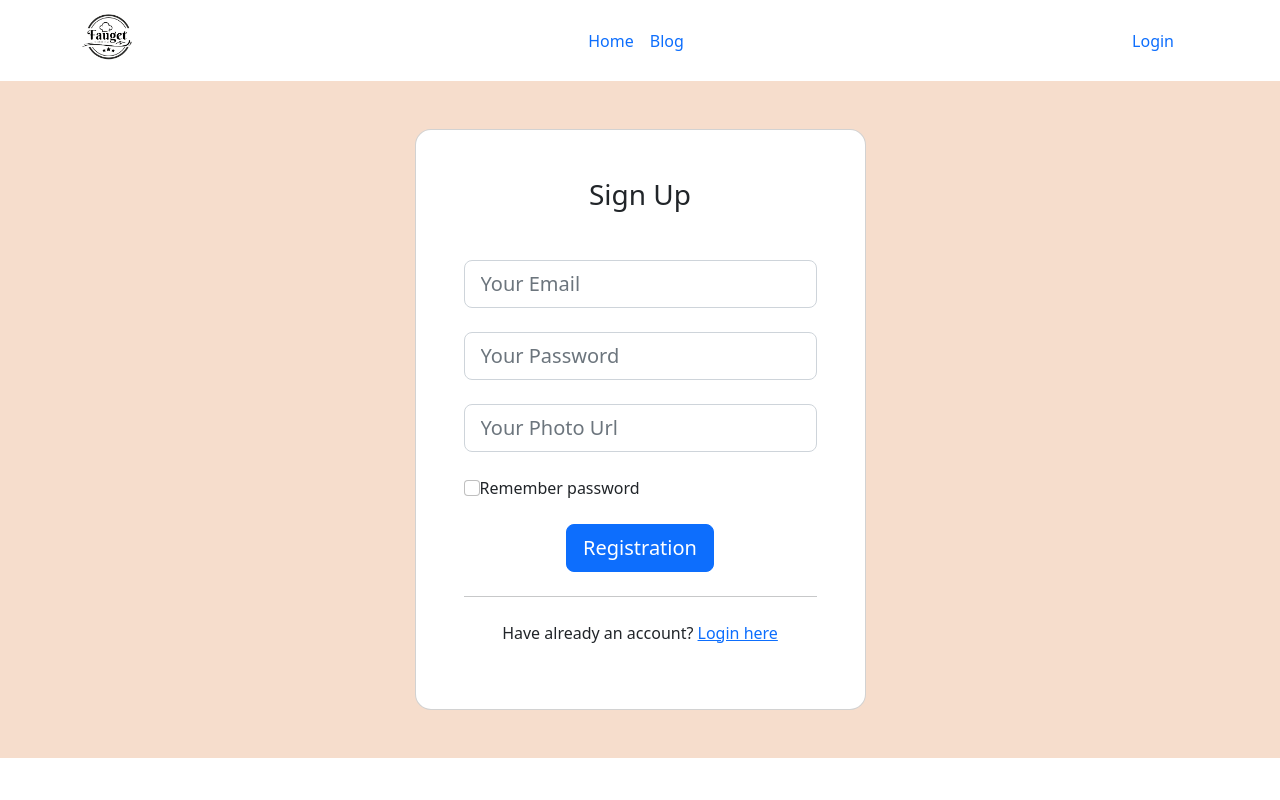
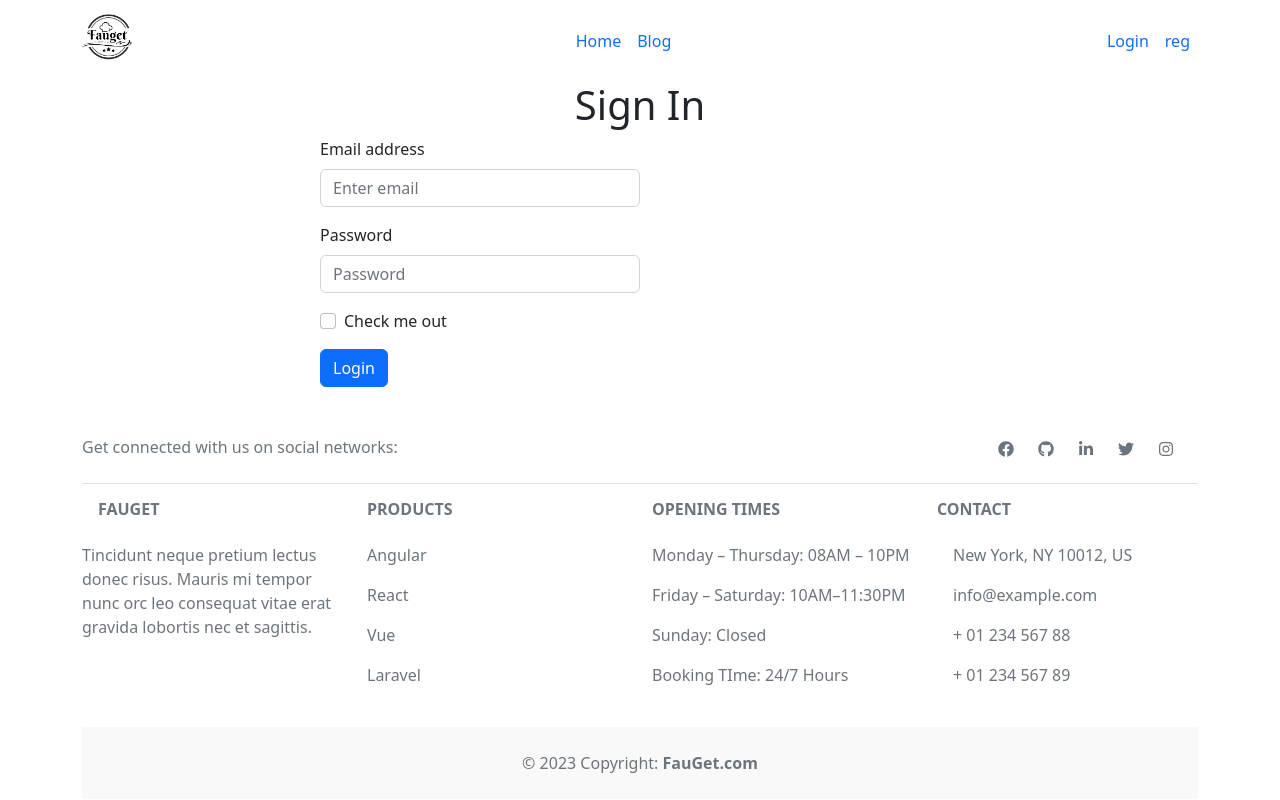
Before and after one commit to Yeakub1/chef-guru, a React (Vite) app: page /login in a window 1280 px wide. Shown: the top 800 px of the page. Built offline with nearby package versions, Linux system fonts and the light colour scheme.

Commit message:
login from

```diff
--- a/package.json
+++ b/package.json
@@ -11,6 +11,7 @@
   },
   "dependencies": {
     "bootstrap": "^5.2.3",
+    "firebase": "^9.21.0",
     "localforage": "^1.10.0",
     "match-sorter": "^6.3.1",
     "react": "^18.2.0",
--- a/src/components/Home/ChefData/ChefData.jsx
+++ b/src/components/Home/ChefData/ChefData.jsx
@@ -8,7 +8,7 @@ const ChefData = ({ chef }) => {
   return (
     <Container>
       <div className="">
-        <div style={{ width: "18rem" }}>
+        <div className="mt-5 " style={{ width: "18rem" }}>
           <Card.Img variant="top" src={img} />
           <Card.Body className="text-center">
             <Card.Title>{name}</Card.Title>
--- a/src/components/Home/Header/Header.jsx
+++ b/src/components/Home/Header/Header.jsx
@@ -7,8 +7,8 @@ const Header = () => {
     return (
       <Navbar collapseOnSelect expand="lg" bg="" variant="light">
         <Container>
-          <Navbar.Brand >
-            <Link to='/'>
+          <Navbar.Brand>
+            <Link to="/">
               {" "}
               <h6>
                 <img src={logo} alt="" width={50} />
@@ -36,8 +36,8 @@ const Header = () => {
                 </Link>
               </Nav.Link>
               <Nav.Link>
-                <Link className="text-decoration-none" to="/reg">
-
+                <Link className="text-decoration-none" to="/registion">
+                  reg
                 </Link>
               </Nav.Link>
             </Nav>
--- a/src/components/Pages/UserDetails/UserDetails.jsx
+++ b/src/components/Pages/UserDetails/UserDetails.jsx
@@ -1,6 +1,6 @@
 import React from 'react';
 import { Button, Card, Container } from 'react-bootstrap';
-import {  useLoaderData } from 'react-router-dom';
+import {  Link, useLoaderData } from 'react-router-dom';
 import { AiFillLike } from "react-icons/ai";
 
 
@@ -69,6 +69,14 @@ const UserDetails = () => {
             </Card>
           </div>
         </div>
+        <Link
+          to="/"
+          className="px-8 py-3 font-semibold rounded bg-cyan-200 text-gray-900"
+        >
+          <button className="px-4 py-2 bg-primary border-0 mb-5">
+            Back to homepage
+          </button>
+        </Link>
       </Container>
     );
 };
--- /dev/null
+++ b/src/components/Registion/Registion.jsx
@@ -0,0 +1,61 @@
+import React from "react";
+import { Button, Form } from "react-bootstrap";
+
+const Registion = () => {
+  return (
+    <div className="w-50 mx-auto">
+      <h1 className="text-center ">Sign Up</h1>
+      <Form>
+        <Form.Group className="mb-3 " controlId="formBasicEmail">
+          <Form.Label>Name</Form.Label>
+          <Form.Control
+            className="w-50"
+            name="name"
+            type="text"
+            required
+            placeholder="Your Name"
+          />
+        </Form.Group>
+        <Form.Group className="mb-3 " controlId="formBasicEmail">
+          <Form.Label>Email address</Form.Label>
+          <Form.Control
+            className="w-50"
+            type="email"
+            name="email"
+            required
+            placeholder="Enter email"
+          />
+        </Form.Group>
+        <Form.Group className="mb-3 " controlId="formBasicEmail">
+          <Form.Label>Photo Url</Form.Label>
+          <Form.Control
+            className="w-50"
+            type="text"
+            name="photo"
+            required
+            placeholder="Your Photo Url"
+          />
+        </Form.Group>
+
+        <Form.Group className="mb-3" controlId="formBasicPassword">
+          <Form.Label>Password</Form.Label>
+          <Form.Control
+            className="w-50"
+            type="password"
+            name="password"
+            required
+            placeholder="Password"
+          />
+        </Form.Group>
+        <Form.Group className="mb-3" controlId="formBasicCheckbox">
+          <Form.Check type="checkbox" label="Check me out" />
+        </Form.Group>
+        <Button variant="primary" type="submit">
+          Registration
+        </Button>
+      </Form>
+    </div>
+  );
+};
+
+export default Registion;
--- a/src/components/User/Login/Login.jsx
+++ b/src/components/User/Login/Login.jsx
@@ -1,77 +1,39 @@
 import React from 'react';
+import { Button, Form } from 'react-bootstrap';
 
 const Login = () => {
     return (
-      <div>
-        <section className="" style={{ backgroundColor: " #F6DDCC" }}>
-          <div className="container py-5 h-100">
-            <div className="row d-flex justify-content-center align-items-center h-100">
-              <div className="col-12 col-md-8 col-lg-6 col-xl-5">
-                <div
-                  className="card shadow-2-strong"
-                  style={{ borderRadius: "1rem" }}
-                >
-                  <div className="card-body p-5 text-center">
-                    <h3 className="mb-5">Sign in</h3>
-                    <div className="form-outline mb-4">
-                      <input
-                        type="email"
-                        id="typeEmailX-2"
-                        className="form-control form-control-lg"
-                        placeholder="Your Email"
-                      />
-                    </div>
-                    <div className="form-outline mb-4">
-                      <input
-                        type="password"
-                        id="typePasswordX-2"
-                        className="form-control form-control-lg"
-                        placeholder="Your Password"
-                      />
-                    </div>
-                    {/* Checkbox */}
-                    <div className="form-check d-flex justify-content-start mb-4">
-                      <input
-                        className="form-check-input"
-                        type="checkbox"
-                        defaultValue=""
-                        id="form1Example3"
-                      />
-                      <label
-                        className="form-check-label"
-                        htmlFor="form1Example3"
-                      >
-                        {"  "}
-                        Remember password{" "}
-                      </label>
-                    </div>
-                    <button
-                      className="btn btn-primary btn-lg btn-block"
-                      type="submit"
-                    >
-                      Login
-                    </button>
-                    <hr className="my-4" />
-                    <button
-                      className="btn btn-lg btn-block btn-primary mb-2 border-0"
-                      style={{ backgroundColor: "#dd4b39" }}
-                      type="submit"
-                    >
-                      <i className="fab fa-google me-2" /> Sign in with google
-                    </button>
-                    <button
-                      className="btn btn-lg btn-block btn-primary mb-2 bg-black border-0"
-                      type="submit"
-                    >
-                      <i className="fab fa-facebook-f me-2" />
-                      Sign in with Github
-                    </button>
-                  </div>
-                </div>
-              </div>
-            </div>
-          </div>
-        </section>
+      <div className="w-50 mx-auto">
+        <h1 className="text-center ">Sign In</h1>
+        <Form>
+          <Form.Group className="mb-3 " controlId="formBasicEmail">
+            <Form.Label>Email address</Form.Label>
+            <Form.Control
+              className="w-50"
+              type="email"
+              name="email"
+              required
+              placeholder="Enter email"
+            />
+          </Form.Group>
+
+          <Form.Group className="mb-3" controlId="formBasicPassword">
+            <Form.Label>Password</Form.Label>
+            <Form.Control
+              className="w-50"
+              type="password"
+              name="password"
+              required
+              placeholder="Password"
+            />
+          </Form.Group>
+          <Form.Group className="mb-3" controlId="formBasicCheckbox">
+            <Form.Check type="checkbox" label="Check me out" />
+          </Form.Group>
+          <Button variant="primary" type="submit">
+           Login
+          </Button>
+        </Form>
       </div>
     );
 };
--- a/src/components/User/Registerion/Registerion.jsx
+++ /dev/null
@@ -1,94 +0,0 @@
-import React from "react";
-import { Link } from "react-router-dom";
-
-const Registerion = () => {
-  return (
-    <div>
-      <section className="" style={{ backgroundColor: " #F6DDCC" }}>
-        <div className="container py-5 h-100">
-          <div className="row d-flex justify-content-center align-items-center h-100">
-            <div className="col-12 col-md-8 col-lg-6 col-xl-5">
-              <div
-                className="card shadow-2-strong"
-                style={{ borderRadius: "1rem" }}
-              >
-                <div className="card-body p-5 text-center">
-                  <h3 className="mb-5">Sign Up</h3>
-                  <div className="form-outline mb-4">
-                    <input
-                      type="email"
-                      id="email"
-                      name="email"
-                      required
-                      className="form-control form-control-lg"
-                      placeholder="Your Email"
-                    />
-                  </div>
-                  <div className="form-outline mb-4">
-                    <input
-                      type="password"
-                      id="password"
-                      name="password"
-                      required
-                      className="form-control form-control-lg"
-                      placeholder="Your Password"
-                    />
-                  </div>
-                  <div className="form-outline mb-4">
-                    <input
-                      type="text"
-                      id="text"
-                      name="text"
-                      required
-                      className="form-control form-control-lg"
-                      placeholder="Your Photo Url"
-                    />
-                  </div>
-                  {/* Checkbox */}
-                  <div className="form-check d-flex justify-content-start mb-4">
-                    <input
-                      className="form-check-input"
-                      type="checkbox"
-                      defaultValue=""
-                      id="form1Example3"
-                    />
-                    <label className="form-check-label" htmlFor="form1Example3">
-                      {"  "}
-                      Remember password{" "}
-                    </label>
-                  </div>
-                  <button
-                    className="btn btn-primary btn-lg btn-block"
-                    type="submit"
-                  >
-                    Registration
-                  </button>
-                  <hr className="my-4" />
-                  {/* <button
-                      className="btn btn-lg btn-block btn-primary mb-2 border-0"
-                      style={{ backgroundColor: "#dd4b39" }}
-                      type="submit"
-                    >
-                      <i className="fab fa-google me-2" /> Sign in with google
-                    </button>
-                    <button
-                      className="btn btn-lg btn-block btn-primary mb-2 bg-black border-0"
-                      type="submit"
-                    >
-                      <i className="fab fa-facebook-f me-2" />
-                      Sign in with Github
-                    </button> */}
-                  <p>
-                    Have already an account? <Link to="/reg">Login here</Link>
-                  </p>
-                </div>
-              </div>
-            </div>
-          </div>
-        </div>
-      </section>
-    </div>
-  );
-};
-
-export default Registerion;
```
Also changed, not shown: src/components/firebase/firebase.config.js (added, +18 -0 lines), src/components/providers/AuthProviders.jsx (added, +25 -0 lines), src/main.jsx (+6 -5 lines), 1 other file (tests, documents, lock files or other folders).
